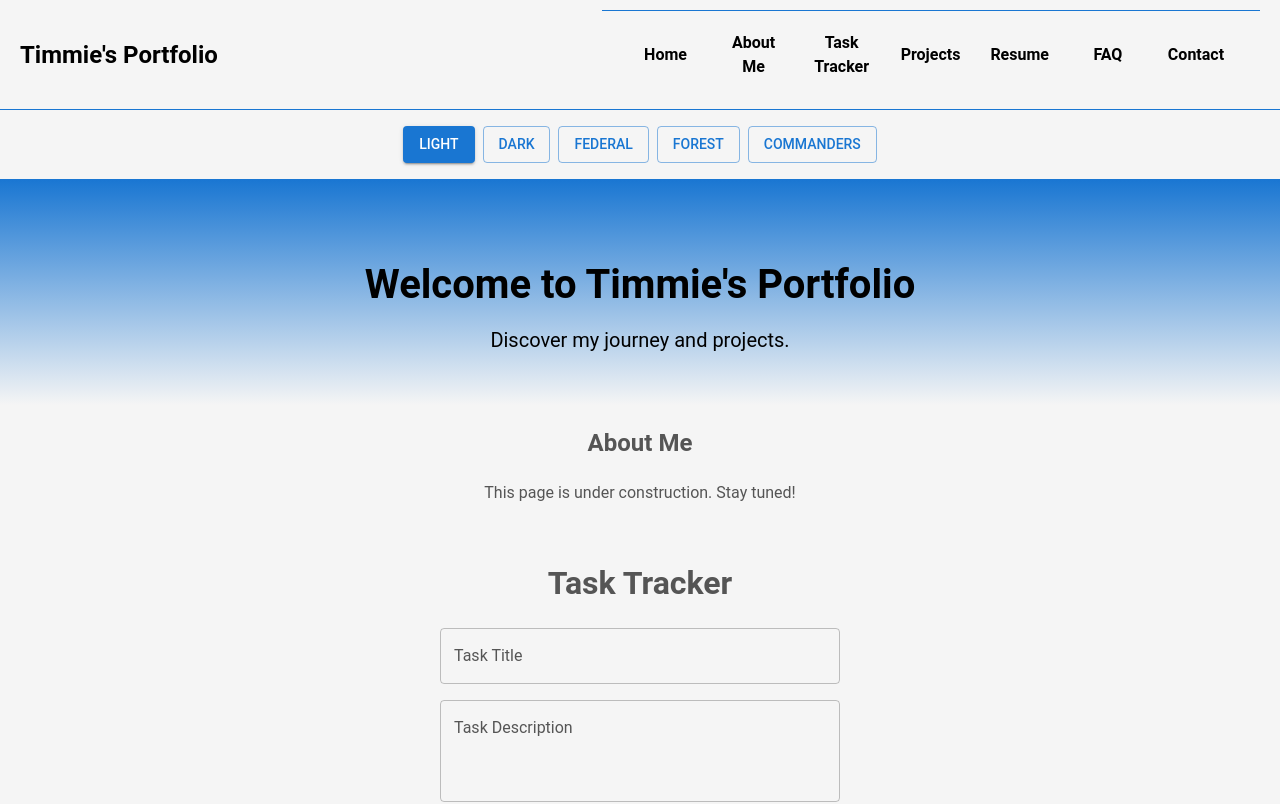
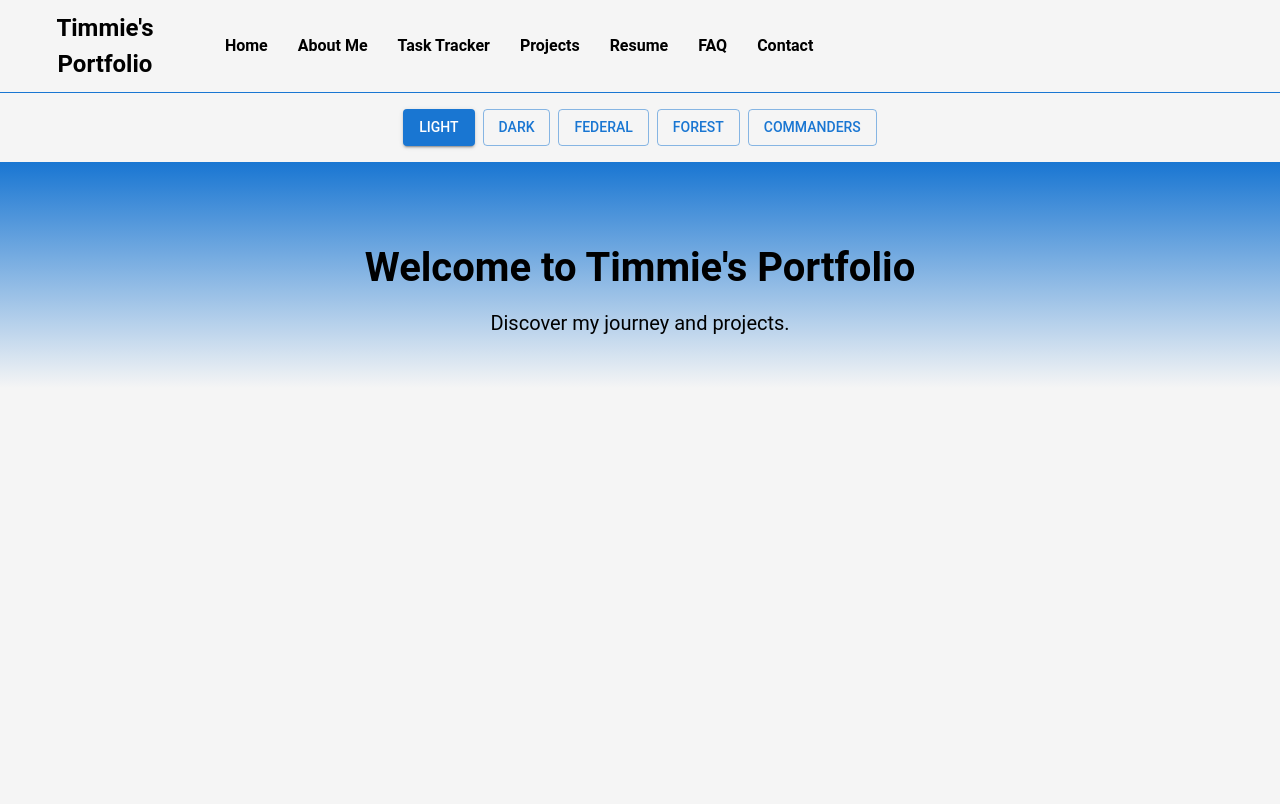
Before and after one commit to timmbacca/portfolioWorkMontgo, a React (Create React App) app in the folder taskListTimReact/frontend/: page / in a window 1280 px wide. Shown: the top 804 px of the page. Built offline with nearby package versions, Linux system fonts and the light colour scheme; no server answers.

Commit message:
react router and style edits

```diff
--- a/taskListTimReact/frontend/src/App.tsx
+++ b/taskListTimReact/frontend/src/App.tsx
@@ -1,4 +1,5 @@
 import React, { useState } from 'react';
+import { BrowserRouter as Router, Routes, Route } from 'react-router-dom';
 import { ThemeProvider as MuiThemeProvider, CssBaseline, Button, Box } from '@mui/material';
 import { ThemeProvider as StyledThemeProvider } from 'styled-components'; // Import styled-components ThemeProvider
 import lightTheme from './themes/lightTheme';
@@ -35,6 +36,7 @@ const App: React.FC = () => {
     <MuiThemeProvider theme={themes[selectedTheme] || lightTheme}>
       <StyledThemeProvider theme={themes[selectedTheme] || lightTheme}>
         <CssBaseline />
+        <Router>
           <div className="App">
             <Header />
             <Box
@@ -44,8 +46,6 @@ const App: React.FC = () => {
                 display: 'flex',
                 justifyContent: 'center',
                 gap: 1,
-    position: 'relative', // Ensure proper stacking context
-    zIndex: 1, // Place the theme switcher above or below as needed
               }}
             >
               {Object.keys(themes).map((theme) => (
@@ -58,17 +58,17 @@ const App: React.FC = () => {
                 </Button>
               ))}
             </Box>
-
-          <main>
-            <LandingPage />
-            <AboutPage />
-            <TaskTrackerPage />
-            <PastProjectsPage />
-            <ResumePage />
-            <FAQPage />
-            <ContactPage />
-          </main>
+            <Routes>
+              <Route path="/" element={<LandingPage />} />
+              <Route path="/about" element={<AboutPage />} />
+              <Route path="/task-tracker" element={<TaskTrackerPage />} />
+              <Route path="/projects" element={<PastProjectsPage />} />
+              <Route path="/resume" element={<ResumePage />} />
+              <Route path="/faq" element={<FAQPage />} />
+              <Route path="/contact" element={<ContactPage />} />
+            </Routes>
           </div>
+        </Router>
       </StyledThemeProvider>
     </MuiThemeProvider>
   );
--- a/taskListTimReact/frontend/src/components/Header.tsx
+++ b/taskListTimReact/frontend/src/components/Header.tsx
@@ -1,4 +1,5 @@
 import React, { useState } from 'react';
+import { Link } from 'react-router-dom';
 import styled from 'styled-components';
 
 const HeaderWrapper = styled.header`
@@ -6,7 +7,7 @@ const HeaderWrapper = styled.header`
   color: ${({ theme }) => theme.palette?.text?.primary || '#000000'};
   display: flex;
   align-items: center;
-  justify-content: space-between; /* Ensures logo is on the left and nav is on the right */
+  justify-content: space-between;
   padding: 10px 20px;
   border-bottom: 1px solid ${({ theme }) => theme.palette?.primary?.main || '#1976d2'};
 `;
@@ -14,7 +15,7 @@ const HeaderWrapper = styled.header`
 const LogoContainer = styled.div`
   display: flex;
   align-items: center;
-  gap: 10px; /* Space between hamburger and logo */
+  gap: 10px;
 `;
 
 const Hamburger = styled.button`
@@ -26,7 +27,7 @@ const Hamburger = styled.button`
   display: block;
 
   @media (min-width: 769px) {
-    display: none; /* Hide hamburger on larger screens */
+    display: none;
   }
 `;
 
@@ -41,21 +42,18 @@ const NavLinks = styled.nav<{ isActive: boolean }>`
   flex-direction: column;
   align-items: flex-start;
   position: absolute;
-  top: 60px;
+  top: 125px;
   left: 0;
   width: 100%;
   background-color: ${({ theme }) => theme.palette?.background?.default || '#ffffff'};
-  border-top: 1px solid ${({ theme }) => theme.palette?.primary?.main || '#1976d2'};
   padding: 10px 20px;
-  z-index: 2; /* Ensure it stacks above other elements */
+  z-index: 2;
 
   a {
     padding: 10px 0;
     text-decoration: none;
-    text-align: left;
     color: ${({ theme }) => theme.palette?.text?.primary || '#000000'};
     font-weight: bold;
-    width: 100%;
 
     &:hover {
       background-color: ${({ theme }) => theme.palette?.primary?.main || '#1976d2'};
@@ -66,29 +64,24 @@ const NavLinks = styled.nav<{ isActive: boolean }>`
   @media (min-width: 769px) {
     display: flex;
     flex-direction: row;
-    align-items: center;
     position: static;
     background-color: transparent;
-    width: auto;
 
     a {
       padding: 10px 15px;
-      text-align: center;
-
-      &:hover {
-        background-color: ${({ theme }) => theme.palette?.primary?.main || '#1976d2'};
-        color: ${({ theme }) => theme.palette?.background?.default || '#ffffff'};
-      }
     }
   }
 `;
-
 
 const Header = () => {
   const [menuOpen, setMenuOpen] = useState(false);
 
   const toggleMenu = () => {
     setMenuOpen(!menuOpen);
+  };
+
+  const closeMenu = () => {
+    setMenuOpen(false);
   };
 
   return (
@@ -98,13 +91,13 @@ const Header = () => {
         <Logo>Timmie's Portfolio</Logo>
       </LogoContainer>
       <NavLinks isActive={menuOpen}>
-        <a href="#landing">Home</a>
-        <a href="#about">About Me</a>
-        <a href="#task-tracker">Task Tracker</a>
-        <a href="#projects">Projects</a>
-        <a href="#resume">Resume</a>
-        <a href="#faq">FAQ</a>
-        <a href="#contact">Contact</a>
+        <Link to="/" onClick={closeMenu}>Home</Link>
+        <Link to="/about" onClick={closeMenu}>About Me</Link>
+        <Link to="/task-tracker" onClick={closeMenu}>Task Tracker</Link>
+        <Link to="/projects" onClick={closeMenu}>Projects</Link>
+        <Link to="/resume" onClick={closeMenu}>Resume</Link>
+        <Link to="/faq" onClick={closeMenu}>FAQ</Link>
+        <Link to="/contact" onClick={closeMenu}>Contact</Link>
       </NavLinks>
     </HeaderWrapper>
   );
--- a/taskListTimReact/frontend/src/components/LandingPage.css
+++ /dev/null
@@ -1,6 +0,0 @@
-.landing-page {
-    text-align: center;
-    padding: 100px 20px;
-    background: linear-gradient(to bottom, #007bff, #0056b3);
-    color: white;
-  }
```
Also changed, not shown: 1 other file (tests, documents, lock files or other folders). Lines whose indentation alone changed are shown as unchanged.
